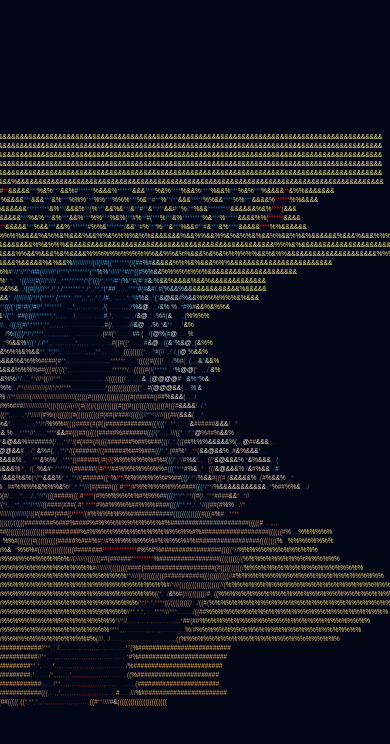
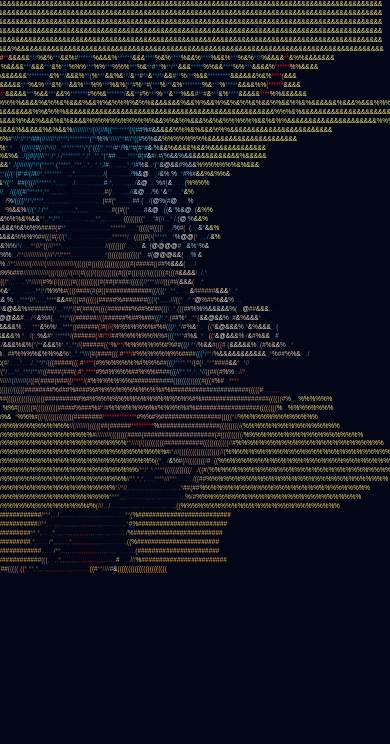
Before and after one commit to hhdreamer13/hh-portfolio, a Next.js app: page / in a window 390 px wide. Shown: the top 744 px of the page. Built offline with nearby package versions, Linux system fonts and the light colour scheme; a web font is replaced by a local one.

Commit message:
commit fix mobile overlay div for text.

```diff
--- a/components/Intro.jsx
+++ b/components/Intro.jsx
@@ -53,14 +53,14 @@ const Intro = () => {
   return (
     <>
       <div className='h-screen w-full flex items-center justify-center bg-slate-950'>
-        <div className='absolute top-1/2 left-1/2 -translate-x-1/2 -translate-y-1/2 overflow-hidden'>
+        <div className='absolute sm:top-1/2 left-1/2 -translate-x-1/2 sm:-translate-y-1/2 top-0 translate-y-0 overflow-hidden'>
           <AsciiArtRenderer
             asciiJson={asciiArts[currentIndex]}
             onAsciiChange={handleAsciiChange}
           />
         </div>
         {currentIndex !== 0 && (
-          <div className='sm:relative sticky bottom-0 left-0 w-[725px] h-[560px] sm:px-1 px-2 sm:mt-40 mt-56 sm:rounded-md rounded-none sm:pt-10 pt-7 text-justify bg-slate-950 backdrop-blur-md overflow-y-auto over'>
+          <div className='sm:relative absolute top-[7.2rem] sm:w-[725px] w-[400px] min-h-[560px] max-h-fit sm:px-1 px-2 sm:mt-40 mt-0 sm:rounded-md rounded-none sm:pt-10 pt-7 pb-5 text-justify bg-slate-950 backdrop-blur-md overflow-y-auto over'>
             {renderTextShuffle()}
           </div>
         )}
```
